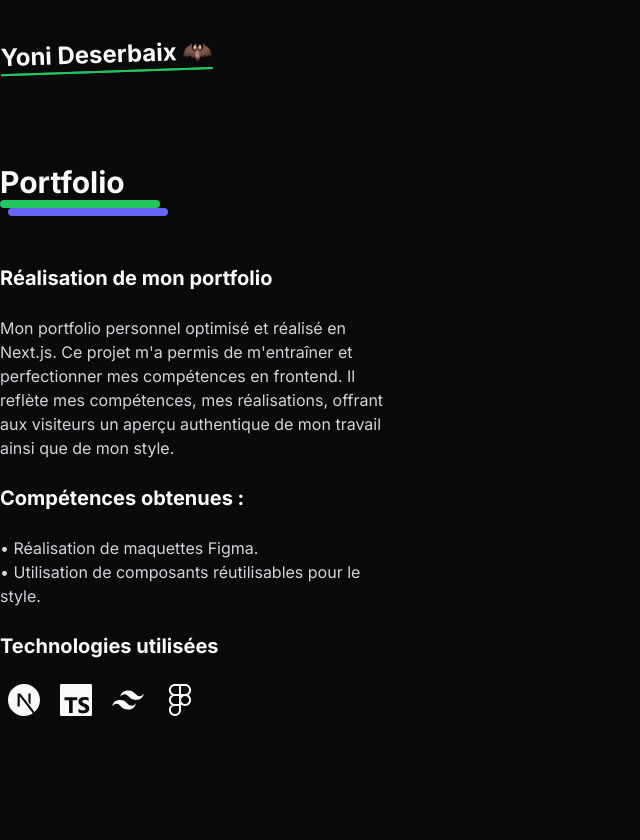
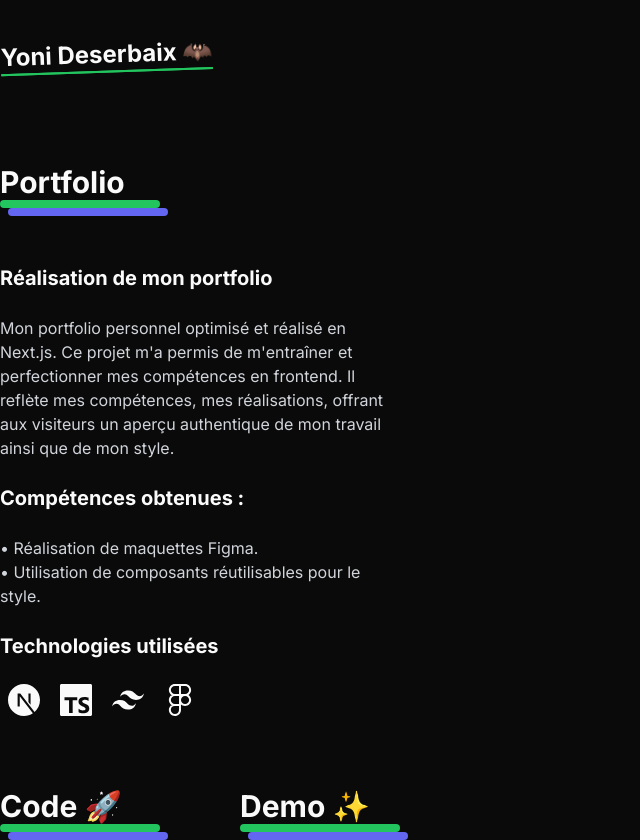
Before and after one commit to Yoni-Deserbaix/Portfolio, a Next.js app: page /project/1 in a window 1280 px wide. Shown: the whole page, without its empty margins (0-640 px from the left). Before the commit the page ends 800 px from the top, so only its background shows below. Built offline with nearby package versions, Linux system fonts and the light colour scheme.

Commit message:
add github & demo link

```diff
--- a/src/app/components/Projects/ProjectsData.tsx
+++ b/src/app/components/Projects/ProjectsData.tsx
@@ -29,6 +29,8 @@ export const ProjectsData = [
     link: "/project/1",
     cover: "/assets/projects/project01.png",
     background: "bg-indigo-500",
+    githubLink: "https://github.com/Yoni-Deserbaix/portfolio-v3",
+    demo:"",
   },
   {
     id: 2,
--- a/src/app/project/[id]/page.tsx
+++ b/src/app/project/[id]/page.tsx
@@ -21,12 +21,9 @@ export default function Home({ params }: ProjectType) {
 
   return (
     <div className="max-w-7xl mx-auto max-xl:px-8">
-        <div className="text-2xl font-bold underline underline-offset-8 decoration-green-500 -rotate-2 pt-5">
-
-      <Link href="/" >
-          Yoni Deserbaix 🦇
-      </Link>
-        </div>
+      <div className="text-2xl font-bold underline underline-offset-8 decoration-green-500 -rotate-2 pt-5">
+        <Link href="/">Yoni Deserbaix 🦇</Link>
+      </div>
       <Title
         text={project.title}
         className="flex flex-col mt-28 items-start justify-center text-3xl"
@@ -48,6 +45,18 @@ export default function Home({ params }: ProjectType) {
             return <Icon className="w-8 h-8" key={index} />;
           })}
         </div>
+        <div className="flex gap-20">
+          <a href="http://" target="_blank" rel="noopener noreferrer">
+            <Title
+              text="Code 🚀"
+              className="flex flex-col mt-12 items-start justify-center text-3xl"
+            />
+          </a>
+          <Title
+            text="Demo ✨"
+            className="flex flex-col mt-12 items-start justify-center text-3xl"
+          />
+        </div>
       </div>
     </div>
   );
```
